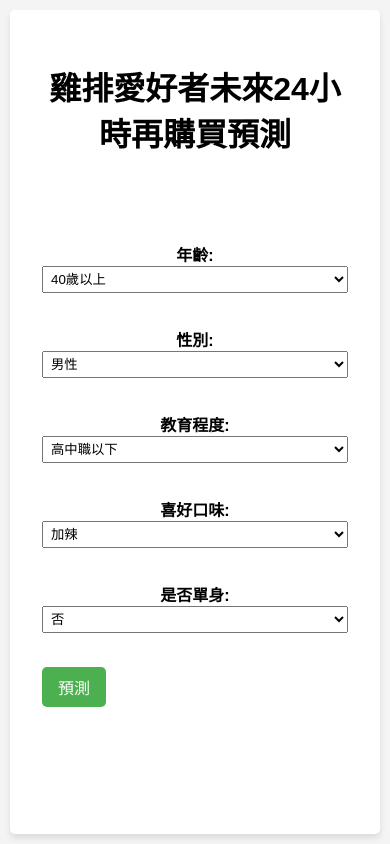
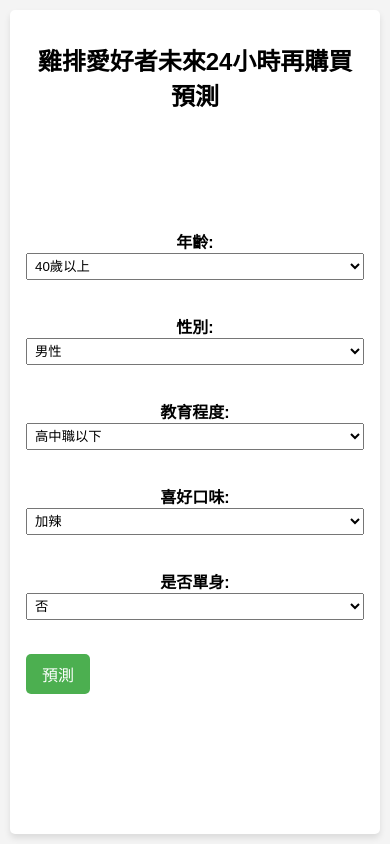
Before and after one commit to EnEnChao/predict, a plain HTML site: page index.html in a window 390 px wide. Drawn offline with Linux system fonts and the light colour scheme.

Commit message:
Update styles.css

```diff
--- a/styles.css
+++ b/styles.css
@@ -83,3 +83,13 @@ body {
   body {
     min-height: 100%;
   }
+
+@media (max-width: 768px) {
+  .container {
+    padding: 1rem;
+  }
+
+  h1 {
+    font-size: 1.5rem;
+  }
+}
```
